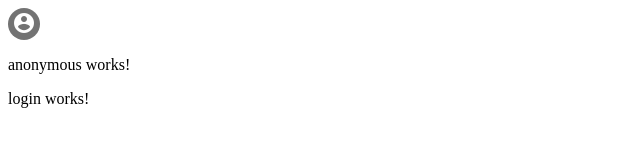
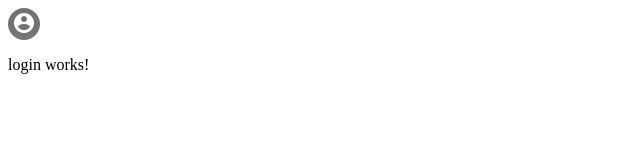
Before and after one commit to dacodemaniak/ng-advanced-use, an Angular app: page /user/login in a window 1280 px wide. Shown: the top 160 px of the page, without its empty margins (0-640 px from the left). Built offline with nearby package versions, Linux system fonts and the light colour scheme.

Commit message:
Update show menu method

```diff
--- a/src/app/app.component.html
+++ b/src/app/app.component.html
@@ -1,4 +1,4 @@
 <user-menu (authentication)="showMenu($event)"></user-menu>
-<app-profile></app-profile>
+<app-profile *ngIf="isProfileShowed"></app-profile>
 
 <router-outlet></router-outlet>
--- a/src/app/app.component.ts
+++ b/src/app/app.component.ts
@@ -11,6 +11,7 @@ import { BehaviorSubject, Subject, Subscription } from 'rxjs';
 })
 export class AppComponent implements OnInit, OnDestroy {
   private subscriptions: Subscription[] = [];
+  public isProfileShowed = false;
 
   constructor(
     private userService: UserService,
@@ -28,6 +29,7 @@ export class AppComponent implements OnInit, OnDestroy {
   public showMenu(event: BehaviorSubject<boolean>): void {
     event.subscribe((isAuthenticate: boolean) => {
       isAuthenticate ? this.userService.logout() : this.router.navigate(['user','login']);
-    })
+    });
+    this.isProfileShowed = !this.isProfileShowed;
   }
 }
```
